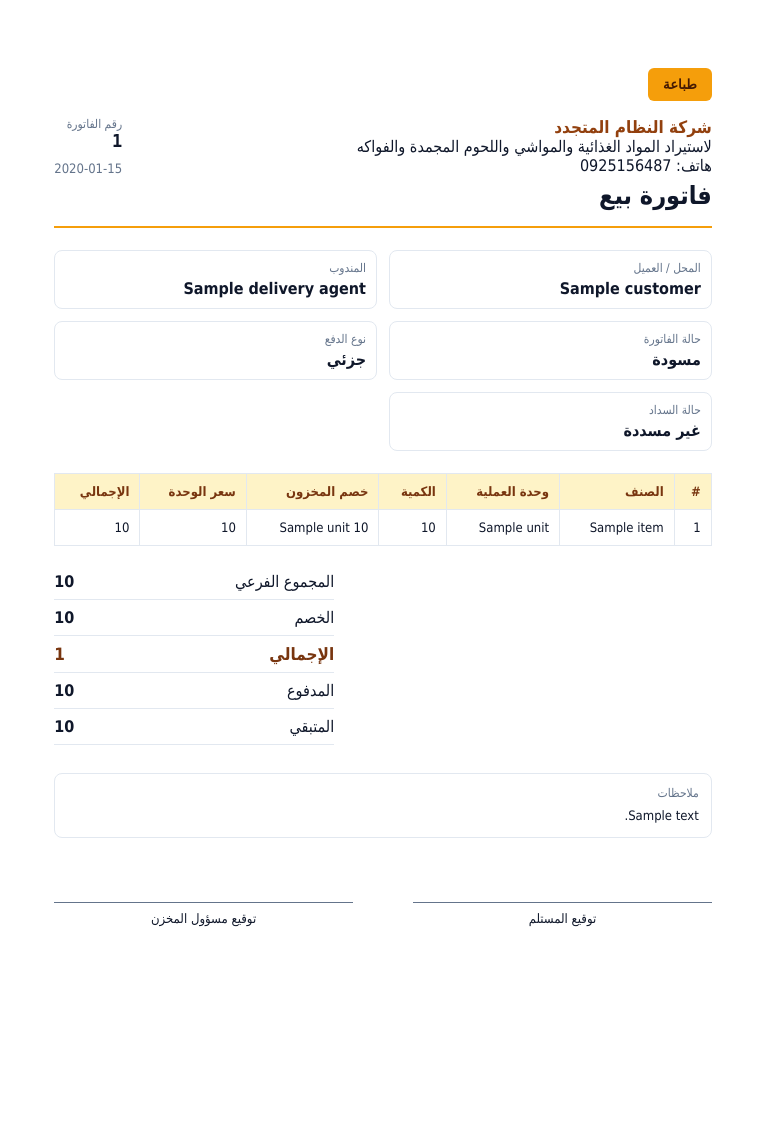
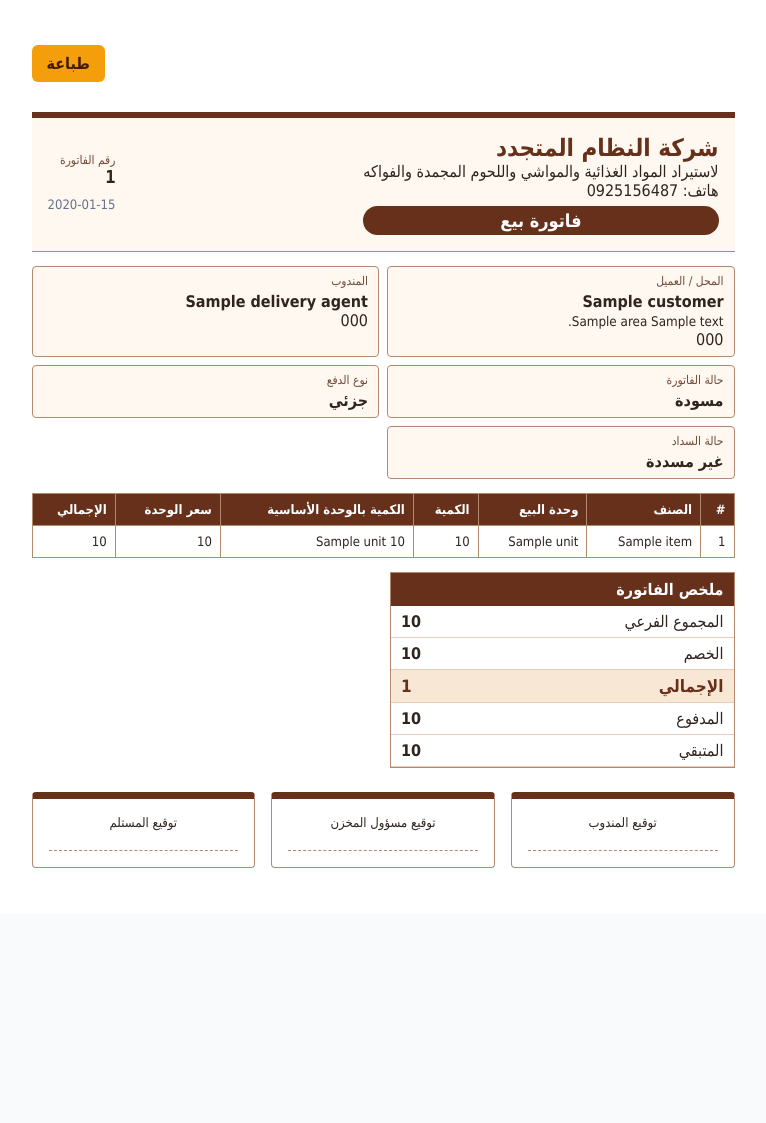
Before and after one commit to aldernawi/inventory-system, a Laravel app: template resources/views/salami/invoices/print.blade.php in a window 1280 px wide. Shown: the whole page, without its empty margins (257-1023 px from the left). After the commit the page ends 868 px from the top, so only its background shows below. Run offline with Laravel 12, Linux system fonts and the light colour scheme; the template is opened without the code that fills it: most values are stand-ins (such as "Sample title", 1, 10 or a date in 2020); parts of the project's set-up code (start-up, migrations or seed data) failed here and were passed over; some libraries are stand-ins or nearby versions.

Commit message:
Refine printable sales invoice layouts

```diff
--- /dev/null
+++ b/resources/views/components/invoice-polish.blade.php
@@ -0,0 +1,31 @@
+<style>
+    @page { size: A4; margin: 11mm; }
+    body { color: #30241f; }
+    .page { display: grid; grid-template-columns: 1fr 1fr; gap: 14px; width: min(100%, 210mm); min-height: auto; }
+    .page > * { grid-column: 1 / -1; min-width: 0; }
+    .no-print { justify-self: end; width: fit-content; border: 0; border-radius: 6px; padding: 9px 15px; background: #66301b; color: white; font: inherit; cursor: pointer; }
+    .header, .head { border-top: 6px solid #66301b; border-bottom: 1px solid #b58970; background: #fff8f0; padding: 16px; }
+    .header h1 { font-size: 18px; }
+    .meta, .grid, table { margin: 0; }
+    thead { display: table-header-group; }
+    tr, .totals, .notes, .sign, .signatures { break-inside: avoid; }
+    .page > .totals, .page > .notes, .page > .box { grid-column: auto; width: auto; margin: 0 !important; }
+    .totals::before { content: 'ملخص الفاتورة'; }
+    .totals::before, .notes > .label, .page > .box > .label {
+        display: block; background: #66301b; color: white; font-weight: bold; padding: 7px 10px;
+    }
+    .notes, .page > .box { padding: 0; background: #fff8f0; }
+    .notes > p { padding: 0 10px 10px; }
+    .page > .box { padding-bottom: 10px; text-indent: 10px; }
+    .page > .box > .label { text-indent: 0; }
+    .sign, .signatures { margin-top: 10px; }
+    .sign > div::after, .signatures > div::after {
+        content: ''; display: block; border-bottom: 1px dashed #b58970; margin: 20px 12px 0;
+    }
+    @media print {
+        .page { width: auto; margin: 0; padding: 0; display: block; print-color-adjust: exact; -webkit-print-color-adjust: exact; }
+        .no-print { display: none; }
+        .page > :not(.no-print) { margin-bottom: 12px; }
+        .page > .notes, .page > .box { margin-top: 10px !important; }
+    }
+</style>
--- a/resources/views/salami/invoices/print.blade.php
+++ b/resources/views/salami/invoices/print.blade.php
@@ -13,17 +13,33 @@
             .meta { display: grid; grid-template-columns: repeat(2, minmax(0, 1fr)); gap: 12px; margin: 22px 0; } .meta div { border: 1px solid #e2e8f0; border-radius: 8px; padding: 10px; } .label { color: #64748b; font-size: 12px; display: block; } .value { font-weight: 700; margin-top: 4px; display: block; }
             table { width: 100%; border-collapse: collapse; margin-top: 18px; font-size: 13px; } th { background: #fef3c7; color: #78350f; } th, td { border: 1px solid #e2e8f0; padding: 10px; text-align: right; } .totals { width: 280px; margin-top: 18px; margin-right: auto; } .totals div { display: flex; justify-content: space-between; gap: 20px; padding: 8px 0; border-bottom: 1px solid #e2e8f0; } .totals .final { color: #78350f; font-size: 17px; font-weight: 700; } .notes { margin-top: 28px; border: 1px solid #e2e8f0; border-radius: 8px; padding: 12px; min-height: 65px; } .signatures { display: grid; grid-template-columns: repeat(2, 1fr); gap: 60px; margin-top: 64px; text-align: center; font-size: 13px; } .line { border-top: 1px solid #64748b; padding-top: 8px; }
             @media print { body { background: #fff; } .page { width: auto; min-height: auto; margin: 0; padding: 0; } .no-print { display: none; } }
+            .page { padding: 12mm; }
+            .header { border-bottom: 4px solid #9a4b24; align-items: center; }
+            h2 { color: #66301b; font-size: 24px; }
+            .header h1 { color: #fff; background: #66301b; border-radius: 24px; text-align: center; padding: 4px 28px; }
+            .meta { gap: 8px; margin: 14px 0; }
+            .meta div { border: 1px solid #b58970; border-radius: 4px; background: #fff8f0; padding: 7px 10px; }
+            .label { color: #704b39; }
+            table { margin-top: 12px; } th { background: #66301b; color: #fff; }
+            th, td { border: 1px solid #b58970; padding: 8px; }
+            tbody tr:nth-child(even) { background: #fff8f0; }
+            .totals { border: 1px solid #b58970; width: 55%; }
+            .totals div { padding: 6px 10px; border-color: #e7cdbb; }
+            .totals .final { background: #f9e7d6; color: #66301b; }
+            .notes { border-color: #b58970; border-radius: 4px; }
+            .signatures { grid-template-columns: repeat(3, 1fr); gap: 16px; margin-top: 40px; }
+            .line { border: 1px solid #b58970; border-top: 7px solid #66301b; border-radius: 4px; padding: 16px 4px; }
         </style>
+        @include('components.invoice-polish')
     </head>
     <body>
         <main class="page">
             <button class="no-print" type="button" onclick="window.print()" style="margin-bottom:16px;padding:9px 15px;border:0;border-radius:6px;background:#f59e0b;color:#451a03;font-weight:bold;cursor:pointer">طباعة</button>
             <header class="header"><div><h2>شركة النظام المتجدد</h2><p>لاستيراد المواد الغذائية والمواشي واللحوم المجمدة والفواكه</p><p>هاتف: <span dir="ltr">0925156487</span></p><h1 style="margin-top:6px">فاتورة بيع</h1></div><div><span class="label">رقم الفاتورة</span><strong style="font-family:monospace;font-size:17px">{{ $invoice->invoice_number }}</strong><p class="muted" style="margin-top:6px">{{ $invoice->invoice_date->format('Y-m-d') }}</p></div></header>
-            <section class="meta"><div><span class="label">المحل / العميل</span><span class="value">{{ $invoice->customer->name }}</span></div><div><span class="label">المندوب</span><span class="value">{{ $invoice->deliveryAgent?->name ?? '—' }}</span></div><div><span class="label">حالة الفاتورة</span><span class="value">{{ $invoice->status->value==='confirmed'?'معتمدة':($invoice->status->value==='cancelled'?'ملغاة':'مسودة') }}</span></div><div><span class="label">نوع الدفع</span><span class="value">{{ $invoice->payment_type->value==='cash'?'نقدي':($invoice->payment_type->value==='credit'?'آجل':'جزئي') }}</span></div><div><span class="label">حالة السداد</span><span class="value">{{ $invoice->payment_status->value==='paid'?'مسددة':($invoice->payment_status->value==='partial'?'جزئية':'غير مسددة') }}</span></div></section>
-            <table><thead><tr><th>#</th><th>الصنف</th><th>وحدة العملية</th><th>الكمية</th><th>خصم المخزون</th><th>سعر الوحدة</th><th>الإجمالي</th></tr></thead><tbody>@foreach($invoice->items as $item)<tr><td>{{ $loop->iteration }}</td><td>{{ $item->product_name }}</td><td>{{ $item->unit }}@if($item->unit === 'صندوق') ({{ $item->conversion_factor }} قطعة/صندوق)@endif</td><td>{{ $item->quantity }}</td><td>{{ $item->stock_quantity }} {{ $item->product?->unit ?? 'قطعة' }}</td><td>{{ $item->unit_price }}</td><td>{{ $item->line_total }}</td></tr>@endforeach</tbody></table>
+            <section class="meta"><div><span class="label">المحل / العميل</span><span class="value">{{ $invoice->customer->name }}</span><small>{{ $invoice->customer->area }} {{ $invoice->customer->address }}</small><br><bdi>{{ $invoice->customer->phone }}</bdi></div><div><span class="label">المندوب</span><span class="value">{{ $invoice->deliveryAgent?->name ?? '—' }}</span><bdi>{{ $invoice->deliveryAgent?->phone }}</bdi></div><div><span class="label">حالة الفاتورة</span><span class="value">{{ $invoice->status->value==='confirmed'?'معتمدة':($invoice->status->value==='cancelled'?'ملغاة':'مسودة') }}</span></div><div><span class="label">نوع الدفع</span><span class="value">{{ $invoice->payment_type->value==='cash'?'نقدي':($invoice->payment_type->value==='credit'?'آجل':'جزئي') }}</span></div><div><span class="label">حالة السداد</span><span class="value">{{ $invoice->payment_status->value==='paid'?'مسددة':($invoice->payment_status->value==='partial'?'جزئية':'غير مسددة') }}</span></div></section>
+            <table><thead><tr><th>#</th><th>الصنف</th><th>وحدة البيع</th><th>الكمية</th><th>الكمية بالوحدة الأساسية</th><th>سعر الوحدة</th><th>الإجمالي</th></tr></thead><tbody>@foreach($invoice->items as $item)<tr><td>{{ $loop->iteration }}</td><td>{{ $item->product_name }}</td><td>{{ $item->unit }}@if($item->unit === 'صندوق') ({{ $item->conversion_factor }} قطعة/صندوق)@endif</td><td>{{ $item->quantity }}</td><td>{{ $item->stock_quantity }} {{ $item->product?->unit ?? 'قطعة' }}</td><td>{{ $item->unit_price }}</td><td>{{ $item->line_total }}</td></tr>@endforeach</tbody></table>
             <section class="totals"><div><span>المجموع الفرعي</span><strong>{{ $invoice->subtotal_amount }}</strong></div><div><span>الخصم</span><strong>{{ $invoice->discount_amount }}</strong></div><div class="final"><span>الإجمالي</span><strong>{{ $invoice->total_amount }}</strong></div><div><span>المدفوع</span><strong>{{ $invoice->paid_amount }}</strong></div><div><span>المتبقي</span><strong>{{ $invoice->remaining_amount }}</strong></div></section>
-            <section class="notes"><span class="label">ملاحظات</span><p style="margin-top:8px;font-size:13px;white-space:pre-line">{{ $invoice->notes ?? '—' }}</p></section>
-            <section class="signatures"><div class="line">توقيع المستلم</div><div class="line">توقيع مسؤول المخزن</div></section>
+            <section class="signatures"><div class="line">توقيع المندوب</div><div class="line">توقيع مسؤول المخزن</div><div class="line">توقيع المستلم</div></section>
         </main>
     </body>
 </html>
```
Also changed, not shown: resources/views/flowers/invoices/print.blade.php (+1 -1 lines).
